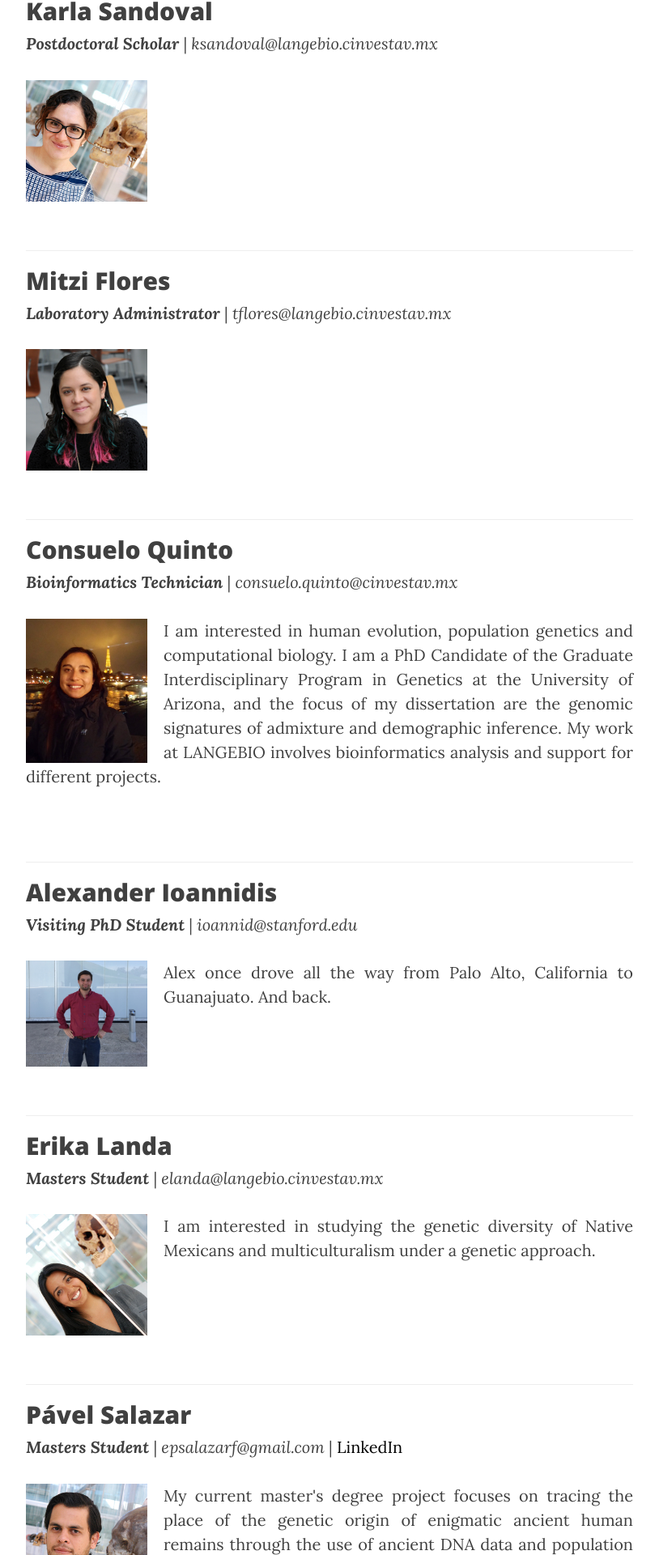
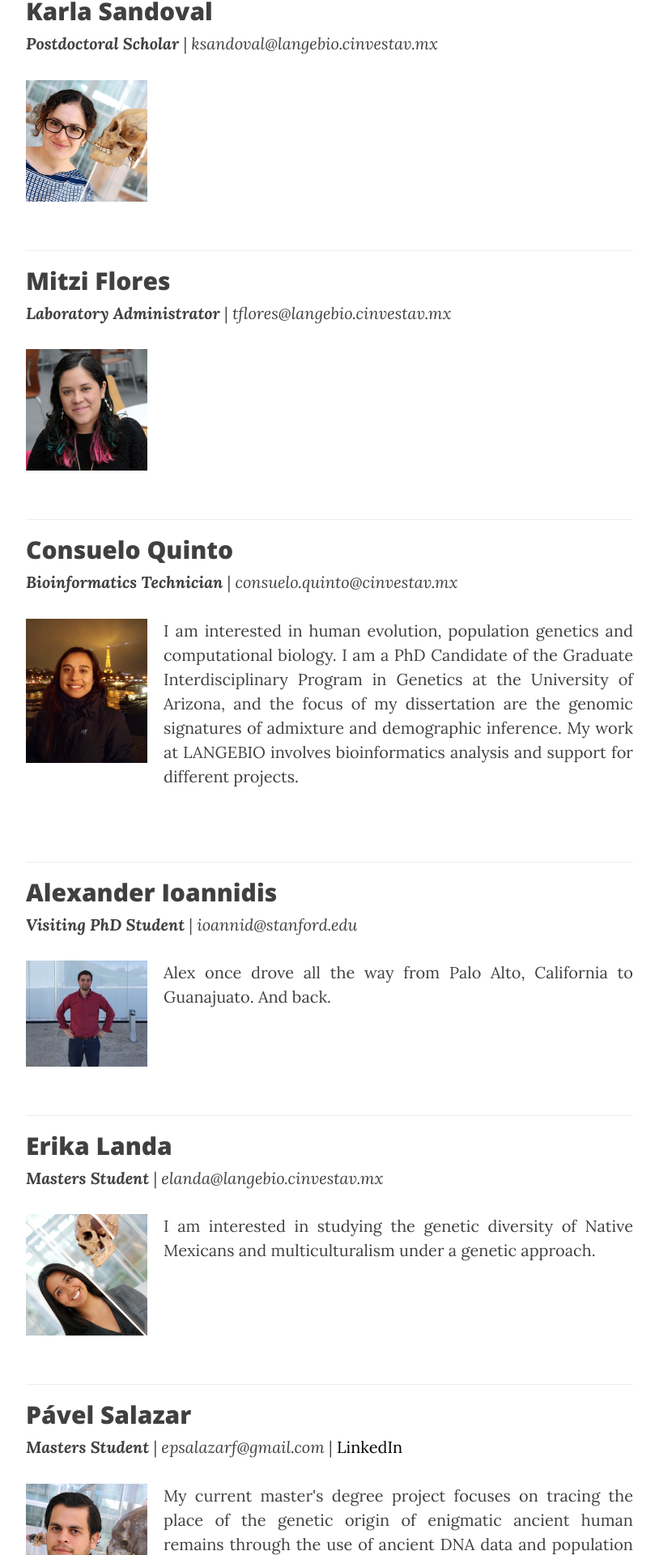
Before and after one commit to milkshakeplustip/milkshakeplustip.github.io, a Jekyll site: the page built from b_people.html, in a window 1280 px wide. Shown: the part 890-2810 px from the top of the page at 81% size, without its empty margins (233-1047 px from the left). Built offline with Jekyll 4.4.1, drawn with Linux system fonts in a browser that asks for light colours; nearby versions of some CDN libraries.

Commit message:
consuelo

```diff
--- a/b_people.html
+++ b/b_people.html
@@ -20,7 +20,7 @@
 <br>
 <hr>
 <h2>Consuelo Quinto</h2><b><i>Bioinformatics Technician</i></b> | <i>consuelo.quinto@cinvestav.mx</i><p></p>
-<p style="text-align:justify"> <img src="/img/consuelo_2.jpg" alt="Consuelo" height="150" width="150" style="float:left; margin:0 20px 0 0"> I am interested in human evolution, population genetics and computational biology. I am a PhD Candidate of the Graduate Interdisciplinary Program in Genetics at the University of Arizona, and the focus of my dissertation are the genomic signatures of admixture and demographic inference. My work at LANGEBIO involves bioinformatics analysis and support for different projects.
+<p style="text-align:justify"> <img src="/img/consuelo_2.jpg" alt="Consuelo" height="150" width="150" style="float:left; margin:0 20px 5px 0"> I am interested in human evolution, population genetics and computational biology. I am a PhD Candidate of the Graduate Interdisciplinary Program in Genetics at the University of Arizona, and the focus of my dissertation are the genomic signatures of admixture and demographic inference. My work at LANGEBIO involves bioinformatics analysis and support for different projects.
 <p style="clear: both;">
 <br>
 <hr>
```
